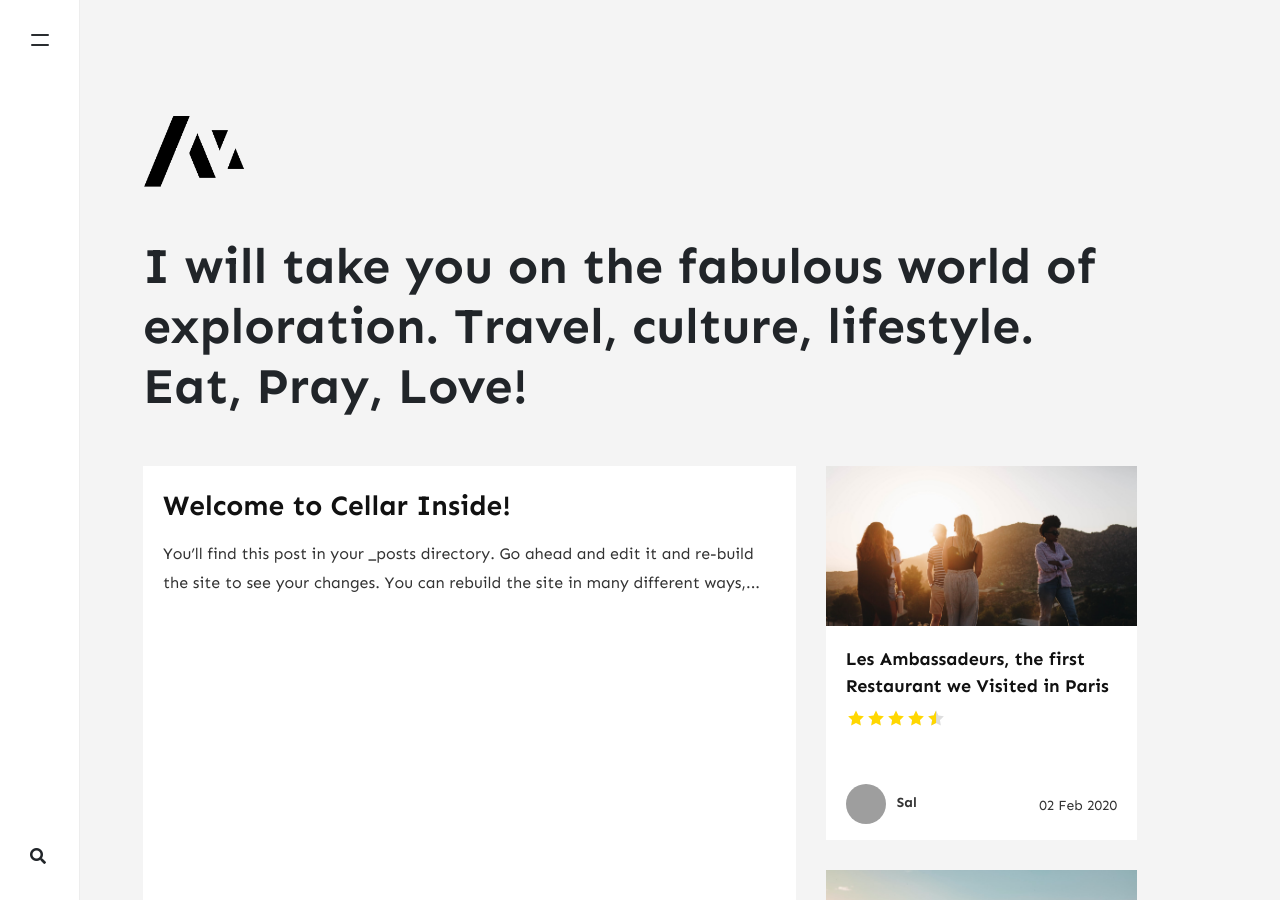
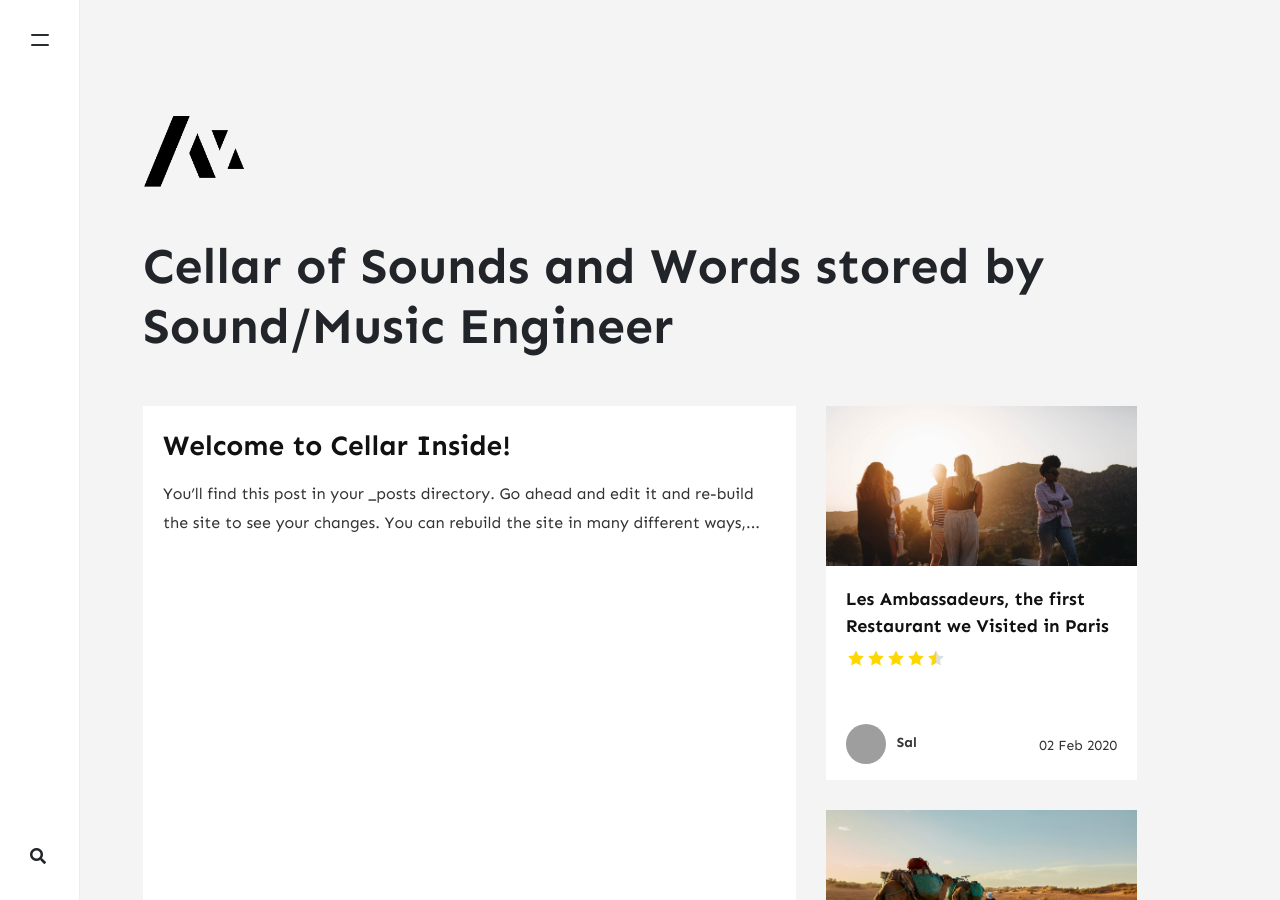
Before and after one commit to daduki/daduki.github.io, a Jekyll site: the page built from index.html, in a window 1280 px wide and 900 px high. Built offline with Jekyll 4.4.1, drawn with Linux system fonts in a browser that asks for light colours; nearby versions of some CDN libraries; the list of posts is cut into pages by our own code; comment, search, counter and statistics services are not loaded; some of the changed text lies outside the part shown; grey boxes are pictures that could not be loaded.

Commit message:
Update _config.yml

```diff
--- a/_config.yml
+++ b/_config.yml
@@ -1,16 +1,16 @@
 # Site
-name: "Memoirs"
-title: "Memoirs"
-description: "I will take you on the fabulous world of exploration. Travel, culture, lifestyle. Eat, Pray, Love!"
+name: "Double D Cho"
+title: "Cellar of Sounds and Words"
+description: "Cellar of Sounds and Words stored by Sound/Music Engineer"
 logo: 'assets/images/logo.png'
 favicon: 'assets/images/logo.png'
-baseurl: /jekyll-theme-memoirs
+baseurl: ''
 google_analytics: 'UA-xxxxxxxx-1'
 disqus: 'demowebsite'
 mailchimp-list: 'https://wowthemes.us11.list-manage.com/subscribe/post?u=8aeb20a530e124561927d3bd8&amp;id=8c3d2d214b'
 include: ["_pages"]
 permalink: /:title/
-email: wowthemesnet@gmail.com
+email: daduki@gmail.com
 
 # Authors
 authors:
```
